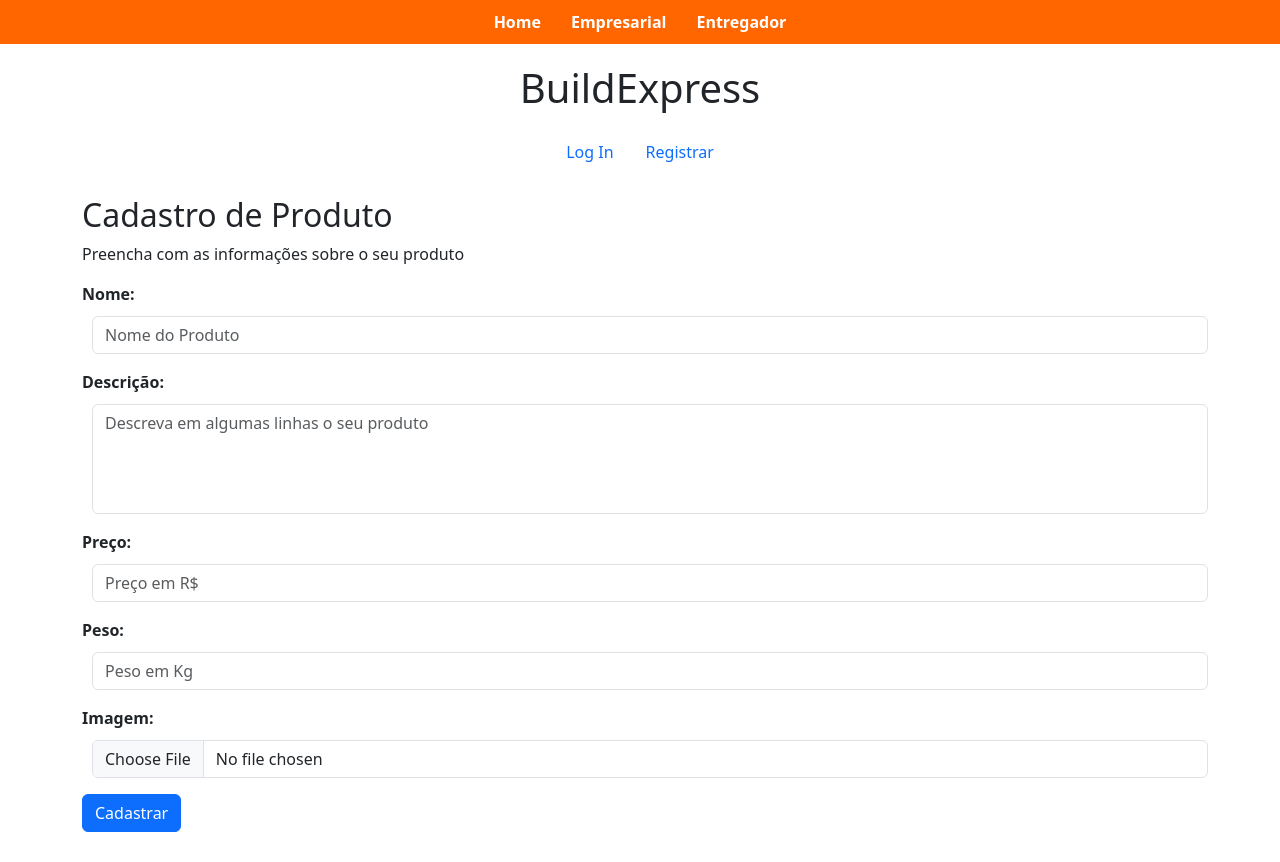
After one commit to pedrovmcastro/BuildExpress, a Django app: page /empresarial/home/cadastro_produto in a window 1280 px wide. The commit adds this page. Run offline with Django 5.2, Linux system fonts and the light colour scheme.

Commit message:
empresarial:cadastro de produtos

```diff
--- a/ecommerce/models.py
+++ b/ecommerce/models.py
@@ -25,6 +25,8 @@ class RenamableImageModel(models.Model):
         # Atualiza o nome da imagem se ela já foi carregada
         if image_field and not image_field.name.startswith(f"{self.__class__.__name__}{str(self.id).zfill(6)}"):
             old_path = image_field.path
+            print(f"Old path: {old_path}")
+
             image_field.name = utils.rename_image(self, image_field.name)
 
             # Salva o objeto novamente para atualizar o caminho no banco de dados
@@ -32,6 +34,8 @@ class RenamableImageModel(models.Model):
 
             # Renomeia o arquivo fisicamente
             new_path = image_field.path
+            print(f"New path: {new_path}")
+
             os.rename(old_path, new_path)
 
 
@@ -90,8 +94,6 @@ class UsuarioComum(AbstractBaseUser):
         return False
 
 
-
-
 class Endereco(models.Model):
     cep = models.CharField(max_length=15)
     logradouro = models.CharField(max_length=100)
@@ -99,9 +101,6 @@ class Endereco(models.Model):
     bairro = models.CharField(max_length=100)
     cidade = models.CharField(max_length=50)
     estado = models.CharField(max_length=2, default=None)
-
-    # Relação muitos-para-muitos com UsuarioComum
-    usuarios = models.ManyToManyField(UsuarioComum, related_name='enderecos')
 
     def __str__(self):
         return f"{self.logradouro}, {self.numero}, {self.bairro}, {self.cidade} - {self.cep}"
--- a/ecommerce/templates/ecommerce/index.html
+++ b/ecommerce/templates/ecommerce/index.html
@@ -26,7 +26,9 @@
                         <div class="card mt-2">
                             <div class="card-body text-center">
                                 <a href="{% url 'ecommerce:produtos_loja' produto.loja.id %}">
-                                    <img src="{{ produto.loja.logo.url }}" alt="{{ produto.loja.nome }}" width="60px" height="60px">
+                                    {% if produto.loja.logo %}
+                                        <img src="{{ produto.loja.logo.url }}" alt="{{ produto.loja.nome }}" width="60px" height="60px">
+                                    {% endif %}
                                 </a>
                             </div>
                         </div>
--- a/empresarial/forms.py
+++ b/empresarial/forms.py
@@ -1,5 +1,5 @@
 from django import forms
-from ecommerce.models import Endereco
+from ecommerce.models import Endereco, Produto
 import re
 
 
@@ -215,3 +215,41 @@ class CadastroForm(forms.Form):
         session['responsavel'] = self.cleaned_data['responsavel']
         session['loja'] = self.cleaned_data['loja']
         session['plano'] = self.cleaned_data['plano']
+
+
+class ProdutoForm(forms.ModelForm):
+    class Meta:
+        model = Produto
+        fields = ['nome', 'descricao', 'preco', 'peso', 'photo']
+
+        labels = {
+            'nome': 'Nome',
+            'descricao': 'Descrição',
+            'preco': 'Preço',
+            'peso': 'Peso',
+            'photo': 'Imagem',
+        }
+
+        widgets = {
+            'nome': forms.TextInput(attrs={
+                'class': 'form-control',
+                'placeholder': 'Nome do Produto'
+            }),
+            'descricao': forms.Textarea(attrs={
+                'class': 'form-control',
+                'placeholder': 'Descreva em algumas linhas o seu produto',
+                'rows': 4,  # Define o número de linhas visíveis
+                'style': 'resize: none;' # Impede o redimensionamento
+            }),
+            'preco': forms.NumberInput(attrs={
+                'class': 'form-control',
+                'placeholder': 'Preço em R$'
+            }),
+            'peso': forms.NumberInput(attrs={
+                'class': 'form-control',
+                'placeholder': 'Peso em Kg'
+            }),
+            'photo': forms.ClearableFileInput(attrs={
+                'class': 'form-control',
+            }),
+        }
--- /dev/null
+++ b/empresarial/templates/empresarial/cadastrar_produto.html
@@ -0,0 +1,19 @@
+{% extends "empresarial/layout.html" %}
+
+{% block title %}Cadastre seu produto{% endblock title %}
+
+{% block body %}
+    <h2>Cadastro de Produto</h2>
+    <p>Preencha com as informações sobre o seu produto</p>
+
+    {% if error %}
+        <div>{{ error }}</div>
+    {% endif %}
+
+    <form method="post" class="mt-3" enctype="multipart/form-data">
+        {% csrf_token %}
+        {{ form.as_p }}
+        <input class="btn btn-primary" type="submit" value="Cadastrar">
+    </form>
+
+{% endblock body %}
--- a/empresarial/templates/empresarial/layout.html
+++ b/empresarial/templates/empresarial/layout.html
@@ -33,6 +33,9 @@
     <ul class="nav nav-pills jutify-content-center mb-4">
         {% if user.is_authenticated and user.is_lojista %}
         <li class="nav-item">
+            <a class="nav-link" href="{% url 'empresarial:cadastrar_produto' %}">Cadastrar produto</a>
+        </li>
+        <li class="nav-item">
             <a class="nav-link" href="{% url 'empresarial:lojista_logout' %}">Log Out</a>
         </li>
         {% else %}
--- a/empresarial/urls.py
+++ b/empresarial/urls.py
@@ -17,6 +17,8 @@ urlpatterns = [
     path("cadastro/plano", views.cadastrar_plano, name="cadastrar_plano"),
     path("cadastro/senha", views.cadastrar_senha, name="cadastrar_senha"),
     path("cadastro/conclusao", views.concluir_cadastro, name="concluir_cadastro"),
+    path("home/cadastro_produto", views.cadastrar_produto, name="cadastrar_produto"),
+    path("home/produto/<int:produto_id>", views.pagina_produto, name="pagina_produto")
 ]
 
 if settings.DEBUG:
--- a/empresarial/views.py
+++ b/empresarial/views.py
@@ -3,9 +3,9 @@ from django.contrib.auth.hashers import make_password
 from django.contrib.auth import authenticate, login, logout
 from django.contrib.auth.decorators import login_required
 from django.db import IntegrityError
-from .forms import LojistaForm, EnderecoForm, ResponsavelForm, LojaForm, PlanoForm, SenhaForm, CadastroForm
+from .forms import LojistaForm, EnderecoForm, ResponsavelForm, LojaForm, PlanoForm, SenhaForm, CadastroForm, ProdutoForm
 from .models import Lojista, Plano
-from ecommerce.models import Endereco, Loja
+from ecommerce.models import Endereco, Loja, Produto, RenamableImageModel
 from django.views import View
 from .forms import LojistaLoginForm, LojistaForm
 
@@ -187,3 +187,28 @@ def concluir_cadastro(request):
     return render(request, 'empresarial/cadastro_conclusao.html', {
         **request.session  # Passa todos os dados da sessão para o template
     })
+
+
+def pagina_produto(request, produto_id):
+    produto = get_object_or_404(Produto, id=produto_id)
+    return render(request, 'empresarial/pagina_produto.html', {
+        'produto': produto
+    })
+
+
+def cadastrar_produto(request):
+    if request.method == "POST":
+        form = ProdutoForm(request.POST, request.FILES)
+
+        if form.is_valid():
+            try:
+                produto = form.save(commit=False)
+                produto.loja = Loja.objects.filter(lojista=request.user).first()
+                produto.save()
+            except IntegrityError as e:
+                return render(request, 'empresarial/cadastrar_produto.html', {'error': str(e)})
+
+            return redirect('empresarial:pagina_produto', produto_id=produto.id)
+
+    form = ProdutoForm()
+    return render(request, 'empresarial/cadastrar_produto.html', {'form': form})
--- a/static/styles.css
+++ b/static/styles.css
@@ -1,3 +1,7 @@
+body {
+    padding-bottom: 30px;
+}
+
 .form-control {
     margin: 10px;
 }
```
Also changed, not shown: ecommerce/templates/ecommerce/detalhes_produto.html (+10 -4 lines), ecommerce/views.py (+5 -5 lines), empresarial/templates/empresarial/pagina_produto.html (added, +10 -0 lines).
